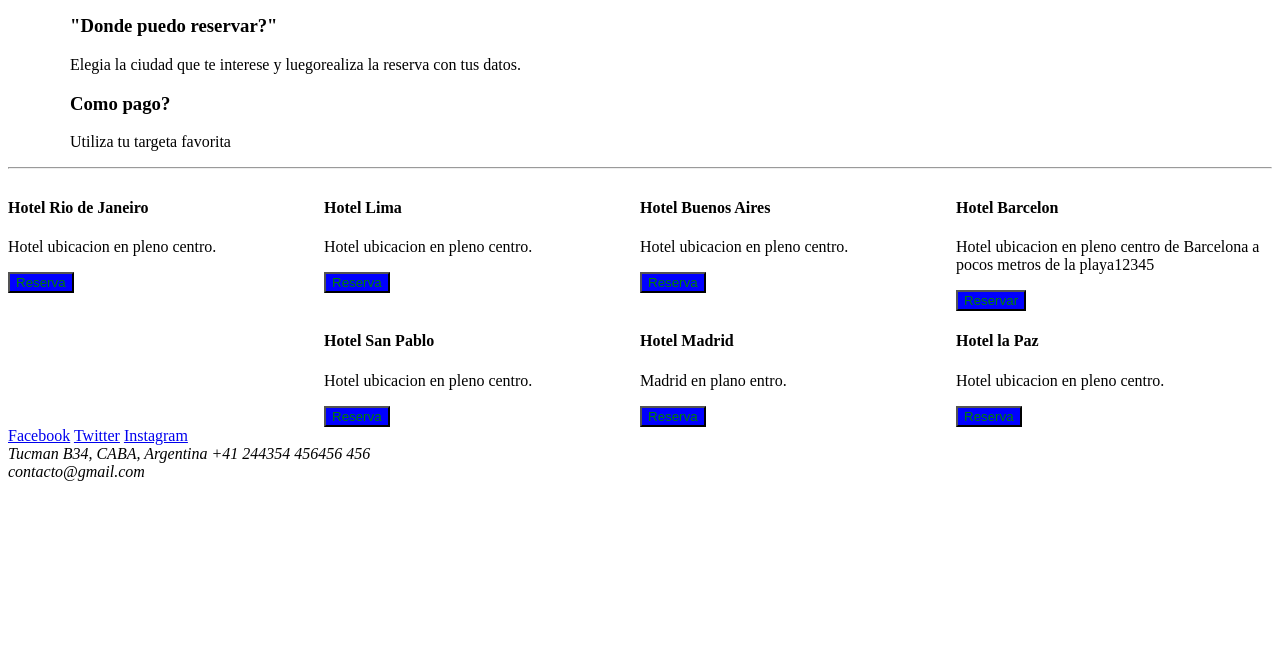
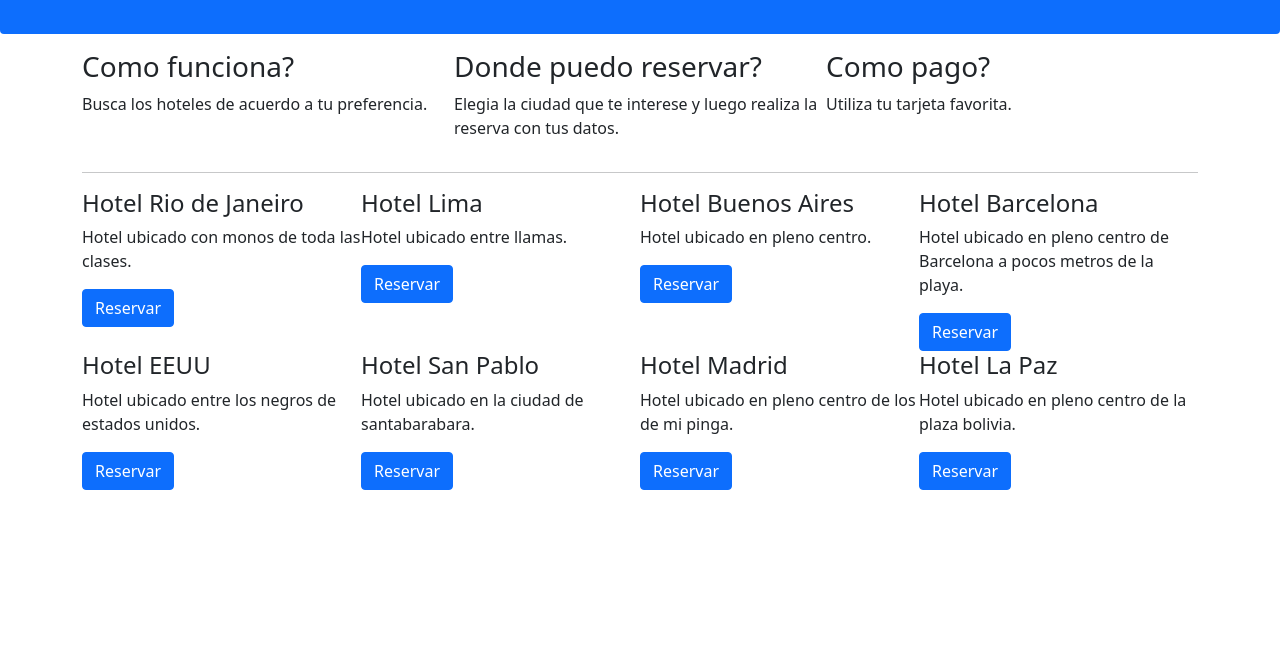
Before and after one commit to HustavoJhon/guia-hoteles, a website: page index.html in a window 1280 px wide. Shown: the part 142-800 px from the top of the page. Drawn offline with nearby package versions, Linux system fonts and the light colour scheme.

Commit message:
content the index.html and main.css

```diff
--- a/css/main.css
+++ b/css/main.css
@@ -1,13 +1,5 @@
-.jumbotron{
-    background-color: yellow;
-    color: black
-}
 .footer{
     padding: 10px 10px 0 10px;
     background-color: yellow;
     margin-bottom: 0px;
 }
-.btn{
-    color: green;
-    background-color: blue;
-}
--- a/index.html
+++ b/index.html
@@ -6,105 +6,89 @@
         <meta name="viewport" content="width=device-width, initial-scale=1">
 
         <!-- Bootstrap CSS -->
-    <link href="node_modules/bootstrap/dist/css/bootstrap-grid.min.css" rel="stylesheet">
+        <link href="node_modules/bootstrap/dist/css/bootstrap.min.css" rel="stylesheet">
+
+        <title>Guia Hoteles</title>
 
         <!-- CSS -->
         <link rel="stylesheet" href="css/main.css">
-    <title>Guia Hoteles</title>
     </head>
     <body>
 
-    <div class="jumbotron">
+        <div class="mt-4 p-5 bg-primary text-white rounded">
             <h1>Hoteles</h1>
         </div>
-
         <div class="container">
-
-      <div class="d-flez">
-        <div class="col-5m-4">
+            <div class="d-flex">
+                <div class="col-sm-4">
                     <p>
-            <h3>"Como funciona?"</h3>
+                        <h3>Como funciona?</h3>
                         <p>Busca los hoteles de acuerdo a tu preferencia.</p>
                     </p>
                 </div>
-      </div>
 
-      <div class="col-5m-4">
+                <div class="col-sm-4">
                     <p>
-          <h3>"Donde puedo reservar?"</h3>
-          <p>Elegia la ciudad que te interese y luegorealiza la reserva con tus datos.</p>
+                        <h3>Donde puedo reservar?</h3>
+                        <p>Elegia la ciudad que te interese y luego realiza la reserva con tus datos.</p>
                     </p>
                 </div>
 
-      <div class="col-sm-5">
+                <div class="col-sm-4">
                     <p>
                         <h3>Como pago?</h3>
-          <p>Utiliza tu targeta favorita</p>
+                        <p>Utiliza tu tarjeta favorita.</p>
                     </p>
                 </div>
             </div>
 
             <hr>
-
+            <!-- =========HOTELES========== -->
             <div class="d-flex flex-wrap flex-row-reverse">
                 <div class="col-sm-3">
-        <h4>Hotel Barcelon</h4>
-        <p>Hotel ubicacion en pleno centro de Barcelona a pocos metros de la playa12345</p>
+                    <h4>Hotel Barcelona</h4>
+                    <p>Hotel ubicado en pleno centro de Barcelona a pocos metros de la playa.</p>
                     <button class="btn btn-primary">Reservar</button>
                 </div>
-
                 <div class="col-sm-3">
                     <h4>Hotel Buenos Aires</h4>
-        <p>Hotel ubicacion en pleno centro.</p>
-        <button class="btn btn-primary">Reserva</button>
+                    <p>Hotel ubicado en pleno centro.</p>
+                    <button class="btn btn-primary">Reservar</button>
                 </div>
-
                 <div class="col-sm-3">
                     <h4>Hotel Lima</h4>
-        <p>Hotel ubicacion en pleno centro.</p>
-        <button class="btn">Reserva</button>
+                    <p>Hotel ubicado entre llamas.</p>
+                    <button class="btn btn-primary">Reservar</button>
                 </div>
-
                 <div class="col-sm-3">
                     <h4>Hotel Rio de Janeiro</h4>
-        <p>Hotel ubicacion en pleno centro.</p>
-        <button class="btn">Reserva</button>
+                    <p>Hotel ubicado con monos de toda las clases.</p>
+                    <button class="btn btn-primary">Reservar</button>
                 </div>
-
                 <div class="col-sm-3">
-        <h4>Hotel la Paz</h4>
-        <p>Hotel ubicacion en pleno centro.</p>
-        <button class="btn btn-primary">Reserva</button>
+                    <h4>Hotel La Paz</h4>
+                    <p>Hotel ubicado en pleno centro de la plaza bolivia.</p>
+                    <button class="btn btn-primary">Reservar</button>
                 </div>
-
                 <div class="col-sm-3">
                     <h4>Hotel Madrid</h4>
-        <p>Madrid en plano entro.</p>
-        <button class="btn btn-primary">Reserva</button>
+                    <p>Hotel ubicado en pleno centro de los de mi pinga.</p>
+                    <button class="btn btn-primary">Reservar</button>
                 </div>
-
                 <div class="col-sm-3">
                     <h4>Hotel San Pablo</h4>
-        <p>Hotel ubicacion en pleno centro.</p>
-        <button class="btn btn-primary">Reserva</button>
+                    <p>Hotel ubicado en la ciudad de santabarabara.</p>
+                    <button class="btn btn-primary">Reservar</button>
+                </div>
+                <div class="col-sm-3">
+                    <h4>Hotel EEUU</h4>
+                    <p>Hotel ubicado entre los negros de estados unidos.</p>
+                    <button class="btn btn-primary">Reservar</button>
                 </div>
             </div>
-
-    <footer>
-      <div class="col-sm-4">
-        <a href="http://www.facebook.com">Facebook</a>
-        <a href="http://www.twitter.com">Twitter</a>
-        <a href="http://www.instagram.com">Instagram</a>
         </div>
-      <div class="col-sm-4">
-        <address>
-          Tucman B34, CABA, Argentina
-          +41 244354 456456 456
-          contacto@gmail.com
-        </address>
-      </div>
-    </footer>
-    <!-- *******************************NODE******************************** -->
+<!-- minuto 8:00 -->
+        <!-- *************************NODE_PACKAGE******************************** -->
         <!-- Optional JavaScript -->
         <!-- Jquery JS-->
         <script src="node_modules/jquery/dist/jquery.min.js"></script>
```
Lines whose indentation alone changed are shown as unchanged.
